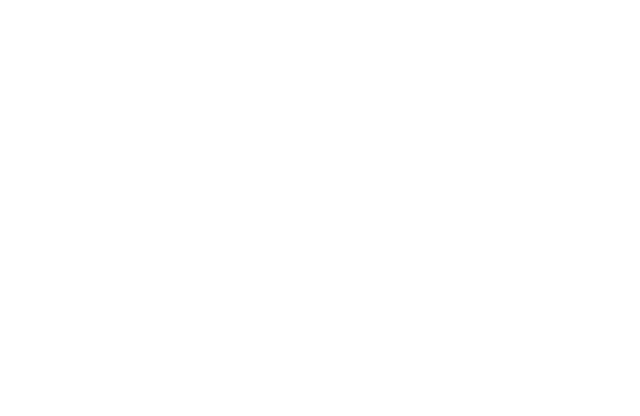
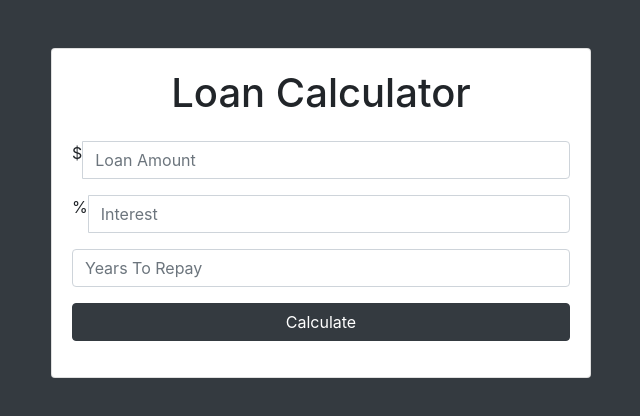
Before and after one commit to AJIT-SINGH-RAWAT/Loan-Calculator, a plain HTML site: page index.html in a window 1280 px wide. Shown: the whole page, without its empty margins (319-959 px from the left). Drawn offline with nearby package versions, Linux system fonts and the light colour scheme.

Commit message:
Update index.html

```diff
--- a/index.html
+++ b/index.html
@@ -15,3 +15,35 @@
         display: none;
       }
     </style>
+    </head>
+  <body class="bg-dark">
+  <div class="container">
+    <div class="row">
+      <div class="col-md-6 mx-auto">
+        <div class="card card-body text-center mt-5">
+           <h1 class="heading display-5 pb-3">Loan Calculator</h1>
+           <form id="loan-form">
+             <div class="form-group">
+               <div class="input-group">
+                 <span class="input-group-addon">$</span>
+                 <input type="number" class="form-control" id="amount" placeholder="Loan Amount">
+               </div>
+             </div>
+             <div class="form-group">
+              <div class="input-group">
+                <span class="input-group-addon">%</span>
+                <input type="number" class="form-control" id="interest" placeholder="Interest">
+              </div>
+            </div>
+              <div class="form-group">
+                <input type="number" class="form-control" id="years" placeholder="Years To Repay">
+              </div>
+
+            <div class="form-group">
+              <input type="submit" value="Calculate"  class="btn btn-dark btn-block">
+            </div>
+           </form>
+           <!-- Loader -->
+            <div id="loading">
+              <img src="img/loading.gif" >
+            </div>
```
